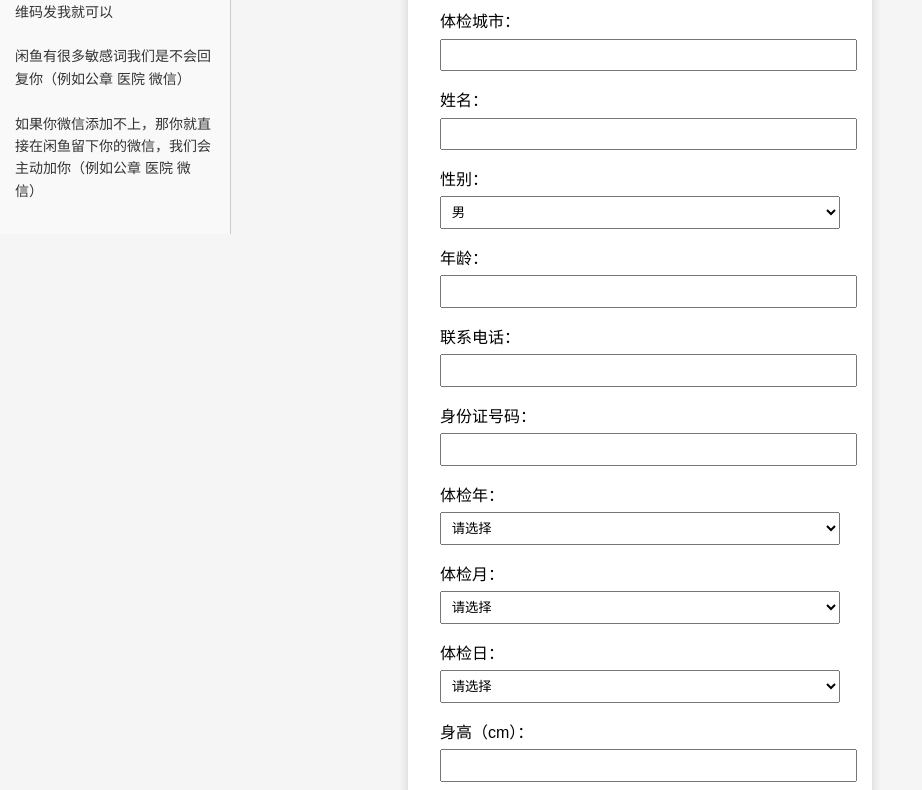
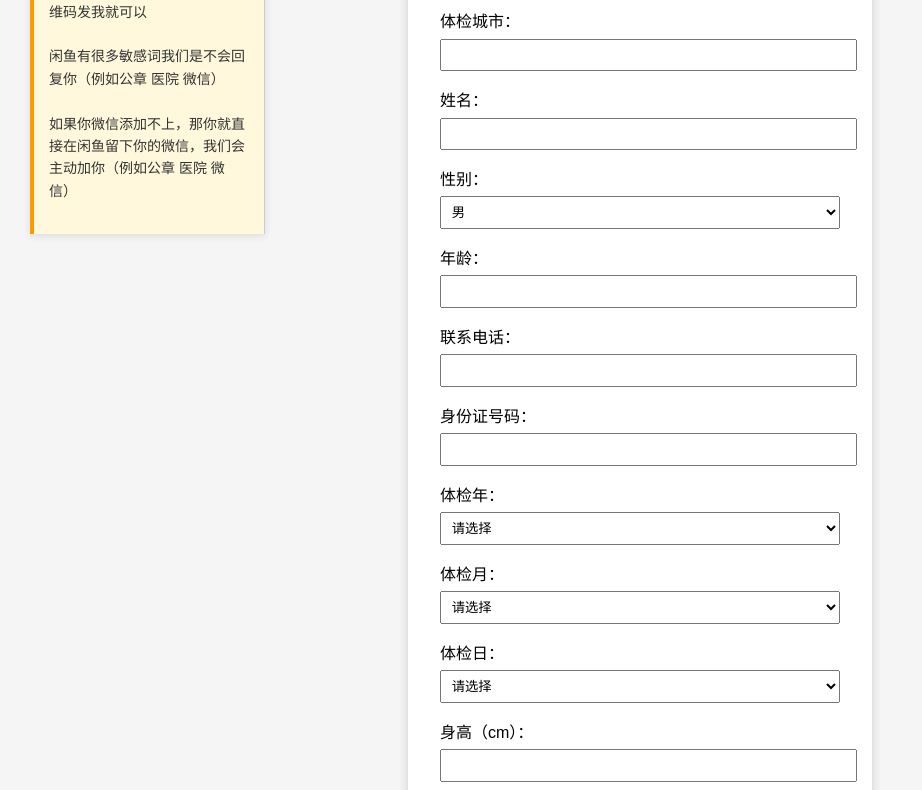
Before and after one commit to 27341548/report-form, a plain HTML site: page index.html in a window 1280 px wide. Shown: the part 199-989 px from the top of the page, without its empty margins (0-922 px from the left). Drawn offline with Linux system fonts and the light colour scheme; some packages are replaced by stand-ins of ours; a script that the page names is missing.

Commit message:
Update index.html

```diff
--- a/index.html
+++ b/index.html
@@ -112,10 +112,12 @@
 </script>
 
       <div style="
-  position: fixed;
-  top: 100px;
-  left: 0;
-  background-color: #f9f9f9;
+position: fixed;
+top: 100px;
+left: 30px;
+box-shadow: 0 2px 8px rgba(0,0,0,0.1);
+background-color: #fff8dc;
+border-left: 4px solid #f90;
   border-right: 1px solid #ccc;
   padding: 10px 15px;
   font-size: 14px;
```
